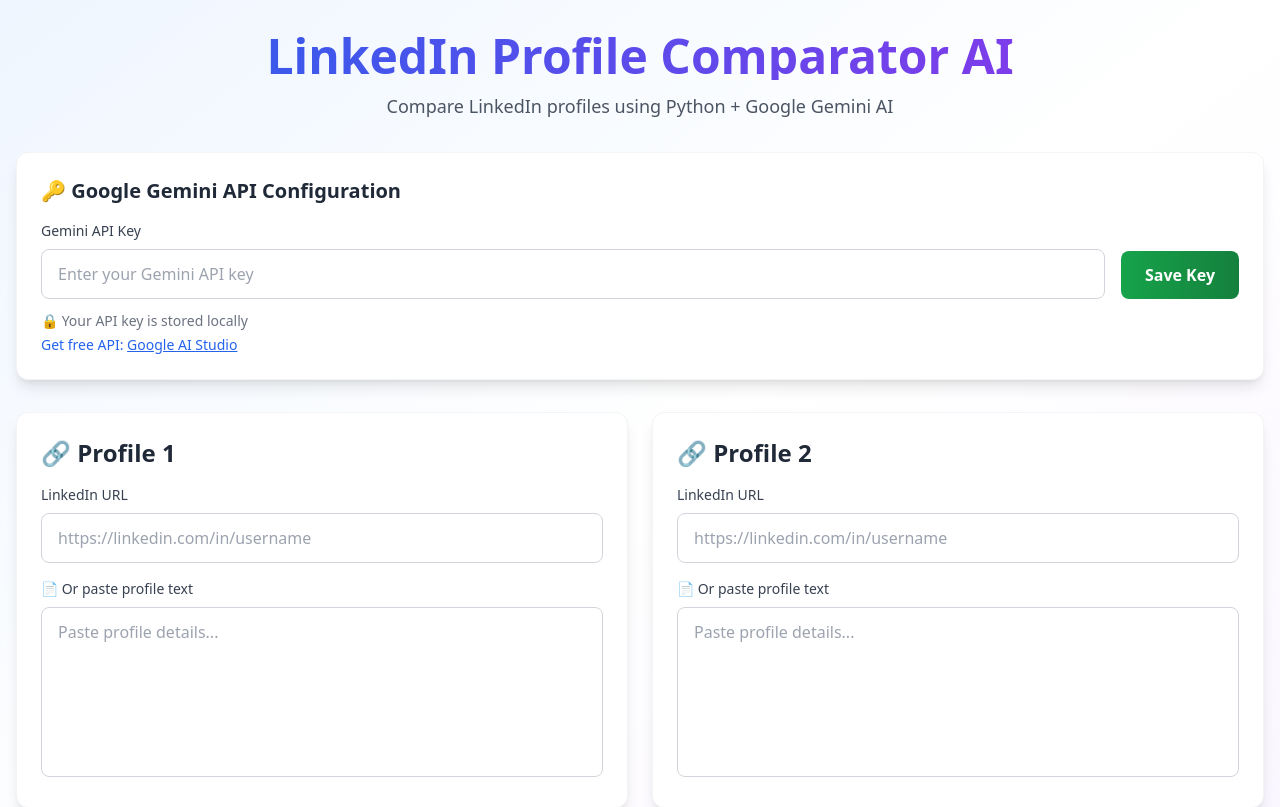
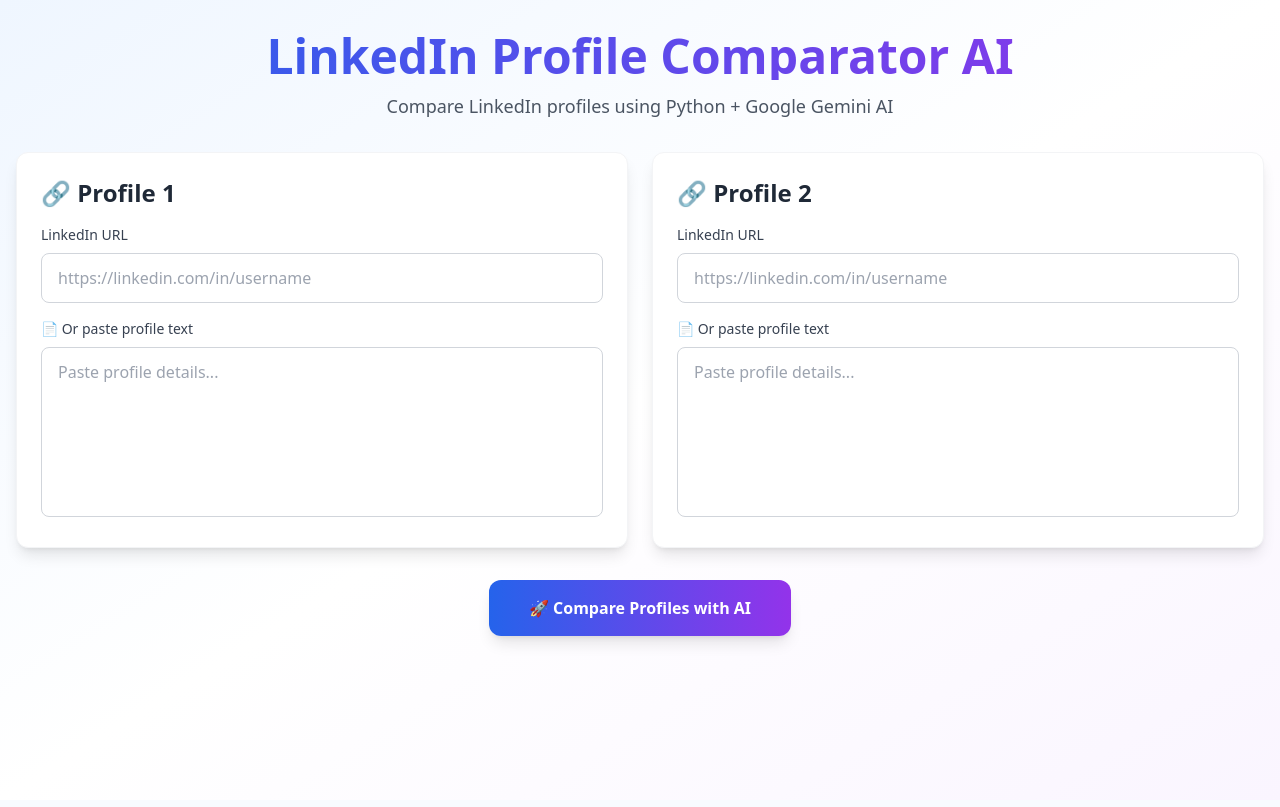
Before and after one commit to Gpriyanshu90/linkcomparator, a Flask app: page / in a window 1280 px wide. Shown: the top 807 px of the page. After the commit the page ends 643 px from the top, so only its background shows below. Run offline with Flask 3, Linux system fonts and the light colour scheme; some libraries are stand-ins or nearby versions.

Commit message:
kemini key define

```diff
--- a/app.py
+++ b/app.py
@@ -3,6 +3,12 @@ from flask_cors import CORS
 import requests
 import json
 import re
+import os
+from dotenv import load_dotenv
+
+
+load_dotenv
+
 
 app = Flask(__name__)
 CORS(app, resources={r"/compare": {"origins": "*"}})
@@ -15,11 +21,14 @@ def index():
 def compare_profiles():
     try:
         data = request.json
-        api_key = data.get('api_key')
+        # api_key = data.get('api_key')
+        api_key = os.getenv("Gemini_api_key")
         profile1_url = data.get('profile1_url', '')
         profile1_text = data.get('profile1_text', '')
         profile2_url = data.get('profile2_url', '')
         profile2_text = data.get('profile2_text', '')
+
+        print(api_key)
 
         # Validation
         if not api_key:
--- a/templates/index.html
+++ b/templates/index.html
@@ -24,7 +24,7 @@
             <p class="text-gray-600 text-lg">Compare LinkedIn profiles using Python + Google Gemini AI</p>
         </div>
 
-        <!-- API Key Section -->
+        <!-- API Key Section
         <div class="bg-white rounded-xl shadow-lg p-6 mb-8 border border-gray-100">
             <h2 class="text-xl font-semibold text-gray-800 mb-4">🔑 Google Gemini API Configuration</h2>
             <div class="flex gap-4">
@@ -44,7 +44,7 @@
                     Get free API: <a href="https://aistudio.google.com/app/apikey" target="_blank" class="underline font-medium">Google AI Studio</a>
                 </p>
             </div>
-        </div>
+        </div> -->
 
         <!-- Profile Inputs -->
         <div class="grid md:grid-cols-2 gap-6 mb-8">
@@ -106,17 +106,17 @@
     </div>
 
     <script>
-        let savedApiKey = '';
+        // let savedApiKey = '';
 
-        function saveApiKey() {
-            const key = document.getElementById('apiKey').value.trim();
-            if (!key) {
-                alert('Please enter an API key');
-                return;
-            }
-            savedApiKey = key;
-            alert('✓ API key saved successfully!');
-        }
+        // function saveApiKey() {
+        //     const key = document.getElementById('apiKey').value.trim();
+        //     if (!key) {
+        //         alert('Please enter an API key');
+        //         return;
+        //     }
+        //     savedApiKey = key;
+        //     alert('✓ API key saved successfully!');
+        // }
 
         async function compareProfiles() {
             document.getElementById('reportSection').classList.add('hidden');
@@ -127,10 +127,10 @@
             const profile2Url = document.getElementById('profile2Url').value.trim();
             const profile2Text = document.getElementById('profile2Text').value.trim();
 
-            if (!savedApiKey) {
-                showError('Please enter and save your Gemini API key first');
-                return;
-            }
+            // if (!savedApiKey) {
+            //     showError('Please enter and save your Gemini API key first');
+            //     return;
+            // }
 
             if ((!profile1Url && !profile1Text) || (!profile2Url && !profile2Text)) {
                 showError('Please provide information for both profiles');
@@ -147,7 +147,7 @@
         "Content-Type": "application/json"
     },
     body: JSON.stringify({
-        api_key: savedApiKey,
+        // api_key: savedApiKey,
         profile1_url: profile1Url,
         profile1_text: profile1Text,
         profile2_url: profile2Url,
```
